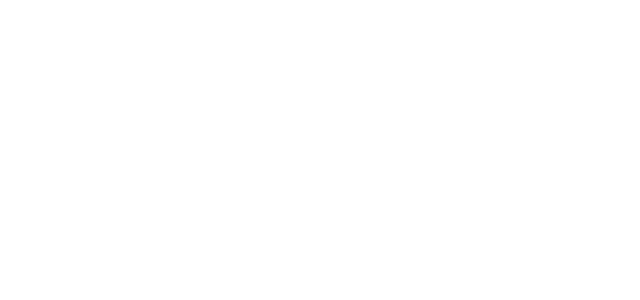
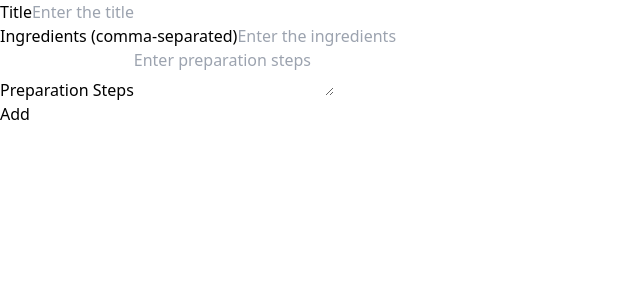
Before and after one commit to AimableTrague/alx-fe-reactjs, a React (Vite) app in the folder recipe-sharing-platform/: page /addrecipe in a window 1280 px wide. Before the commit this address had no page. Shown: the top 300 px of the page, without its empty margins (0-640 px from the left). Built offline with nearby package versions, Linux system fonts and the light colour scheme.

Commit message:
added the form and its validation using useeffect

```diff
--- a/recipe-sharing-platform/src/App.jsx
+++ b/recipe-sharing-platform/src/App.jsx
@@ -2,6 +2,7 @@ import './App.css'
 import HomePage from './components/HomePage'
 import { BrowserRouter as Router, Route, Routes } from 'react-router-dom';
 import RecipeDetail from './components/RecipeDetail';
+import AddRecipeForm from './components/AddRecipeForm';
 
 function App() {
 
@@ -10,6 +11,7 @@ function App() {
       <Routes>
         <Route path='/' element={<HomePage />}/>
         <Route path='/recipe/:id' element={<RecipeDetail />} />
+        <Route path='/addrecipe' element={<AddRecipeForm />} />
       </Routes>
     </Router>
   )
--- /dev/null
+++ b/recipe-sharing-platform/src/components/AddRecipeForm.jsx
@@ -0,0 +1,84 @@
+import React, { useState } from 'react';
+
+const AddRecipeForm = () => {
+  const [formData, setFormData] = useState({
+    title: '',
+    ingredients: '',
+    preparation: ''
+  });
+
+  const [errors, setErrors] = useState({});
+
+  const handleChange = (e) => {
+    setFormData({ ...formData, [e.target.name]: e.target.value });
+  };
+
+  const validateForm = () => {
+    const newErrors = {};
+    if (!formData.title.trim()) newErrors.title = 'Title is required';
+    if (!formData.ingredients.trim()) {
+      newErrors.ingredients = 'At least two ingredients are required';
+    } else {
+      const ingredientsArray = formData.ingredients.split(',').map(item => item.trim());
+      if (ingredientsArray.length < 2) newErrors.ingredients = 'Enter at least two ingredients';
+    }
+    if (!formData.preparation.trim()) newErrors.preparation = 'Preparation steps are required';
+
+    setErrors(newErrors);
+    return Object.keys(newErrors).length === 0;
+  };
+
+  const handleSubmit = () => {
+    if (validateForm()) {
+      console.log('Recipe Added:', formData);
+    }
+  };
+
+  return (
+    <div className="flex flex-col w-fit">
+      <label htmlFor="title" className="pr-4">Title</label>
+      <input
+        className="border-2 border-black"
+        type="text"
+        name="title"
+        id="title"
+        placeholder="Enter the title"
+        onChange={handleChange}
+      />
+      {errors.title && <p className="text-red-500">{errors.title}</p>}
+      <br />
+
+      <label htmlFor="ingredients" className="pr-4">Ingredients (comma-separated)</label>
+      <input
+        className="border-2 border-black"
+        type="text"
+        name="ingredients"
+        id="ingredients"
+        placeholder="Enter the ingredients"
+        onChange={handleChange}
+      />
+      {errors.ingredients && <p className="text-red-500">{errors.ingredients}</p>}
+      <br />
+
+      <label htmlFor="preparation" className="pr-4">Preparation Steps</label>
+      <textarea
+        className="border-2 border-black"
+        name="preparation"
+        id="preparation"
+        placeholder="Enter preparation steps"
+        onChange={handleChange}
+      />
+      {errors.preparation && <p className="text-red-500">{errors.preparation}</p>}
+      <br />
+
+      <button
+        onClick={handleSubmit}
+        className="bg-slate-500 border p-2"
+      >
+        Add
+      </button>
+    </div>
+  );
+};
+
+export default AddRecipeForm;
```
